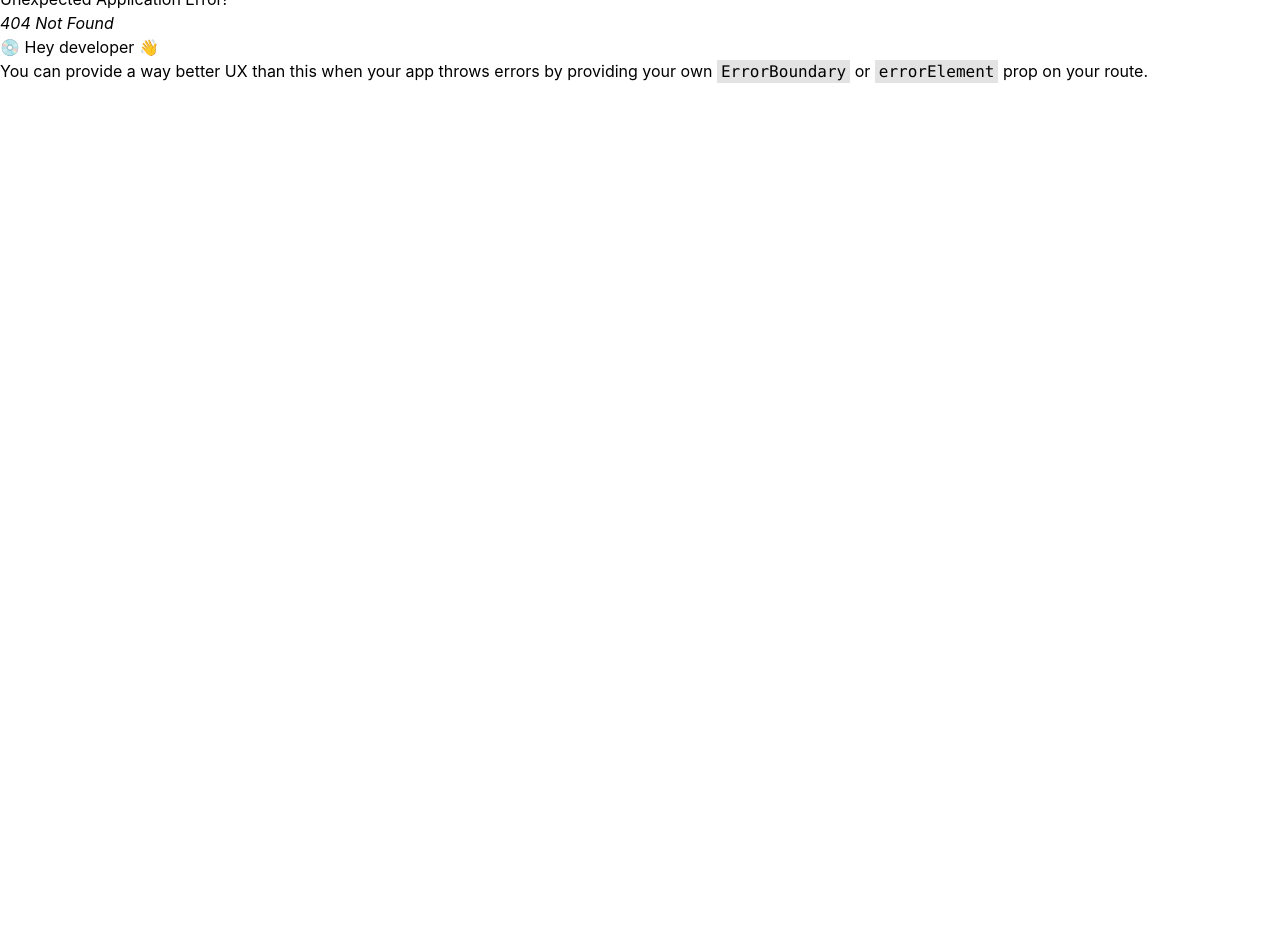
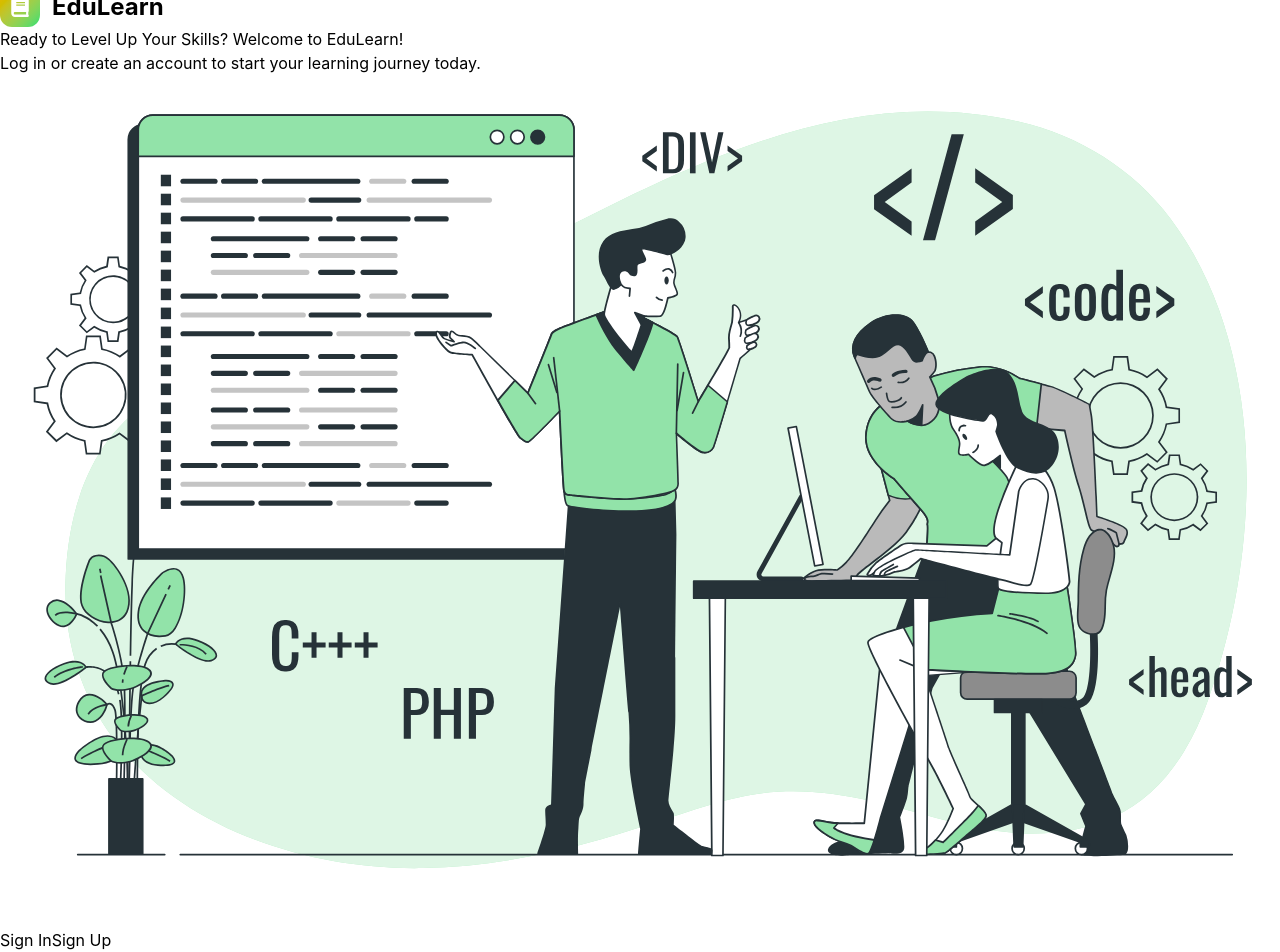
Before and after one commit to adiaditya78/Online_Learning-Platform, a React (Vite) app in the folder frontend/: page /auth in a window 1280 px wide. Before the commit this address had no page. Shown: the part 13-965 px from the top of the page. Before the commit the page ends 800 px from the top, so only its background shows below. Built offline with nearby package versions, Linux system fonts and the light colour scheme.

Commit message:
Adding features, Authentication page

```diff
--- a/frontend/src/pages/Admin/Admin.jsx
+++ b/frontend/src/Features/Authentication/Admin/Admin.jsx
@@ -10,6 +10,17 @@ export default function Admin(){
                     </div>
                     <h1 className='font-bold text-2xl'>EduLearn</h1>
                 </div>
+                <div>
+                    <div>
+                        <input type="text" />
+                    </div>
+                    <div>
+                        <input type="text" />
+                    </div>
+                    <div>
+                        <button>Admin Login</button>
+                    </div>
+                </div>
             </form>
         </div>
     )
--- /dev/null
+++ b/frontend/src/Features/Authentication/Auth.jsx
@@ -0,0 +1,35 @@
+import { useState } from "react"
+import Login from "./Login/Login"
+import Signup from "./Signup/Signup"
+import { FaBook } from "react-icons/fa"
+export default function Auth(){
+    const [auth, setAuth] = useState(false)
+    return(
+        <div>
+            <div>
+                <div className='flex items-center gap-3 h-10 '>
+                    <div className='h-10 w-10 flex justify-center items-center bg-linear-to-br from-yellow-500 to-green-400 p-1 rounded-xl'>
+                        <FaBook className='h-5 w-5 text-white'/>
+                    </div>
+                    <h1 className='font-bold text-2xl'>EduLearn</h1>
+                </div>
+                <div>
+                    <h1>Ready to Level Up Your Skills?
+                        Welcome to EduLearn!
+                    </h1>
+                    <p>Log in or create an account to start your learning journey today.</p>
+                </div>
+                <div>
+                    <img src="/Coding.svg"/>
+                </div>
+            </div>
+            <div>
+                <button onClick={()=>setAuth(true)}>Sign In</button>
+                <button onClick={()=>setAuth(false)}>Sign Up</button>
+                {
+                    auth? (<Login onCreateAccount={()=>setAuth(false)}/>) : (<Signup/>)
+                }
+            </div>
+        </div>
+    )
+}
--- /dev/null
+++ b/frontend/src/Features/Authentication/Login/Login.jsx
@@ -0,0 +1,23 @@
+export default function Login({onCreateAccount}){
+    return(
+        <div>
+            <h1>Sign In</h1>
+            <div>
+                <h3>Email Address</h3>
+                <input type="text" />
+            </div>
+            <div>
+                <h3>Password</h3>
+                <input type="text" />
+            </div>
+            <div><p>Forget Password?</p></div>
+            <div><button>Sign In</button></div>
+            <div>
+                <hr/>
+                <p>Or continue with</p>
+                <hr />
+            </div>
+            <div>New to EduLearn? <button onClick={onCreateAccount}>Create Account</button></div>
+        </div>
+    )
+}
--- /dev/null
+++ b/frontend/src/Features/Authentication/Signup/Signup.jsx
@@ -0,0 +1,9 @@
+export default function Signup(){
+    return(
+        <div>
+            <form action="">
+
+            </form>
+        </div>
+    )
+}
--- /dev/null
+++ b/frontend/src/Features/DashComponent/CourseList.jsx
@@ -0,0 +1,7 @@
+export default function CourseList(){
+    return(
+        <div>
+
+        </div>
+    )
+}
--- /dev/null
+++ b/frontend/src/Features/DashComponent/ProgressCard.jsx
@@ -0,0 +1,13 @@
+export default function ProgressCard({title, value, icon}){
+    return(
+        <div>
+            <div>
+                <p>{title}</p>
+                <h3>{value}</h3>
+            </div>
+            <div>
+                {icon}
+            </div>
+        </div>
+    )
+}
--- /dev/null
+++ b/frontend/src/Features/DashComponent/StartCard.jsx
@@ -0,0 +1,12 @@
+import { useState } from "react"
+
+function StartCard(){
+    const[studentName, setStudentName] = useState("User")
+    return(
+        <div>
+            <h1>Welcome, {studentName}! 👋</h1>
+            <p>Ready to skill yourself</p>
+        </div>
+    )
+}
+export default StartCard
--- a/frontend/src/main.jsx
+++ b/frontend/src/main.jsx
@@ -1,24 +1,25 @@
 import { StrictMode } from 'react'
 import { createRoot } from 'react-dom/client'
 import './index.css'
-import {RouterProvider, Route, createBrowserRouter, createRoutesFromElements} from 'react-router-dom'
+import { RouterProvider, Route, createBrowserRouter, createRoutesFromElements } from 'react-router-dom'
 import Layout from './Layout.jsx'
-import Content from './Components/Content/Content.jsx'
-import Admin from './pages/Admin/Admin.jsx'
+import Admin from './Features/Authentication/Admin/Admin.jsx'
+import Dashboard from './pages/Dashboard/Dashboard.jsx'
+import Auth from './Features/Authentication/Auth.jsx'
 const router = createBrowserRouter(
   createRoutesFromElements(
     <>
-      <Route path='/' element={<Layout/>}>
-        <Route index element={<Content/>}/>
+      <Route path='/' element={<Layout />}>
+        <Route index element={<Dashboard />} />
       </Route>
-
-      <Route path='/admin' element={<Admin/>}>
+      <Route path='/auth' element={<Auth/>}></Route>
+      <Route path='/admin' element={<Admin />}>
       </Route>
     </>
   )
 )
 createRoot(document.getElementById('root')).render(
   <StrictMode>
-    <RouterProvider router={router}/>
+    <RouterProvider router={router} />
   </StrictMode>,
 )
--- /dev/null
+++ b/frontend/src/pages/Dashboard/Dashboard.jsx
@@ -0,0 +1,25 @@
+import StartCard from '../../Features/DashComponent/StartCard'
+import ProgressCard from '../../Features/DashComponent/ProgressCard'
+import CourseList from '../../Features/DashComponent/CourseList'
+export default function Dashboard() {
+    return (
+        <div>
+            <div>
+                <StartCard/>
+            </div>
+            <div>
+                <ProgressCard title="Total Course" value='12' icon='📚' />
+                <ProgressCard title="Completed" value='12' icon='✅' />
+                <ProgressCard title="In Progress" value='12' icon='⏳' />
+                <ProgressCard title="Day Streak" value='12' icon='🔥' />
+            </div>
+            <div>
+                <h1>Your Course</h1>
+                <p>View All</p>
+            </div>
+            <div>
+                <CourseList />
+            </div>
+        </div>
+    )
+}
```
Also changed, not shown: frontend/public/Coding.svg (added).
